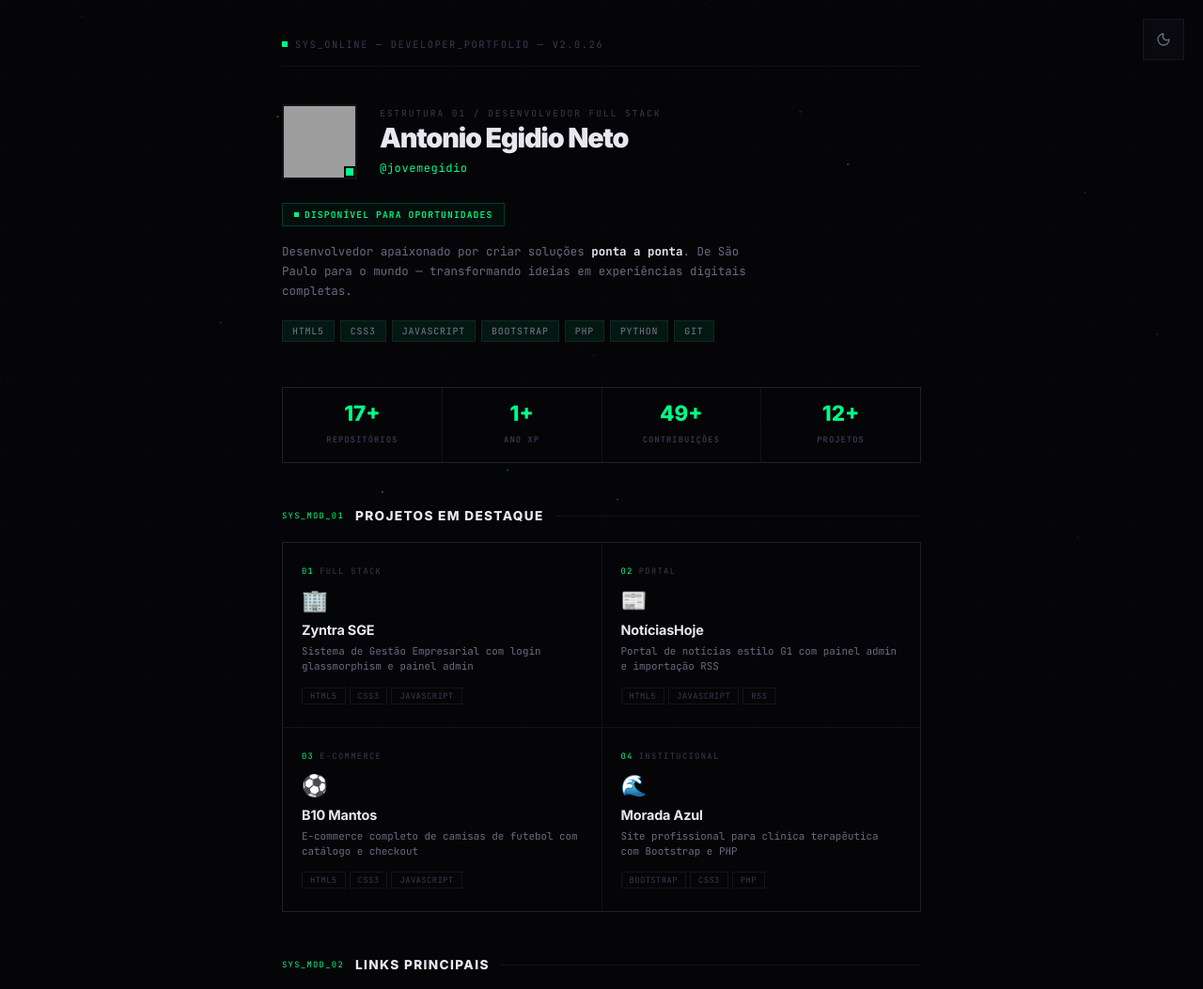
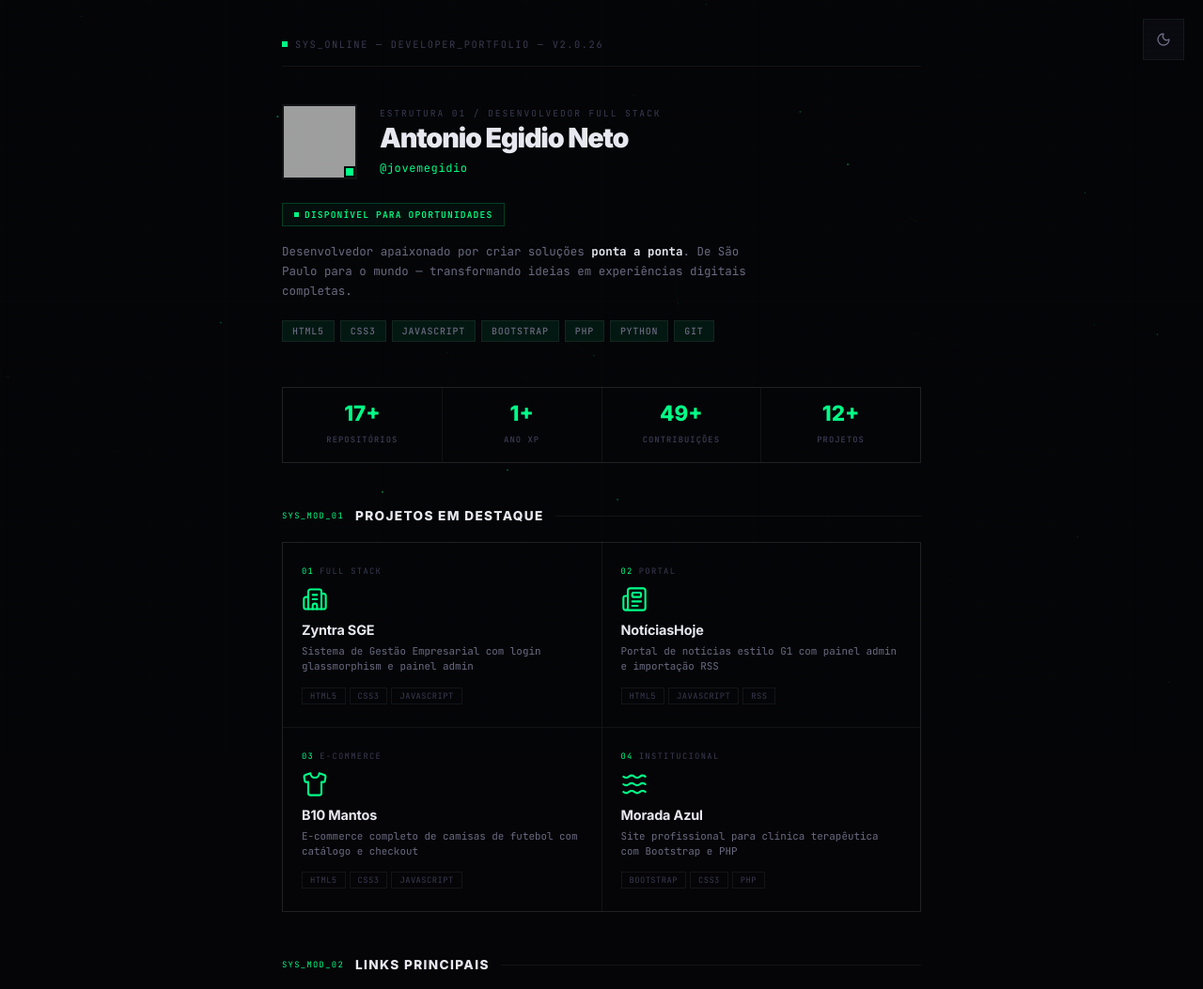
Before and after one commit to jovemegidio/Cartao-de-Visita, a plain HTML site: page index.html in a window 1280 px wide. Shown: the top 1053 px of the page at 94% size. Drawn offline with nearby package versions, Linux system fonts and the light colour scheme; grey boxes are pictures that could not be loaded.

Commit message:
feat: replace emoji icons with professional Lucide SVG icons
- Replace project-emoji spans with Lucide icons:
  building-2 (Zyntra SGE), newspaper (NoticiasHoje),
  shirt (B10 Mantos), waves (Morada Azul)
- Update CSS: project-icon class with accent color and proper SVG sizing
- All links verified working, favicon confirmed, encoding clean

```diff
--- a/index.html
+++ b/index.html
@@ -503,9 +503,12 @@
       color: var(--accent-1);
     }
 
-    .project-emoji {
-      font-size: 1.4rem;
-      margin-bottom: 8px;
+    .project-icon {
+      width: 28px;
+      height: 28px;
+      margin-bottom: 10px;
+      color: var(--accent-1);
+      stroke-width: 1.8;
       display: block;
     }
 
@@ -936,7 +939,7 @@
       <div class="projects-grid">
         <a href="https://jovemegidio.github.io/Zyntra-SGE/" target="_blank" rel="noopener" class="project-card">
           <div class="project-label"><span class="num">01</span> FULL STACK</div>
-          <span class="project-emoji">🏢</span>
+          <i data-lucide="building-2" class="project-icon"></i>
           <div class="project-name">Zyntra SGE</div>
           <div class="project-desc">Sistema de Gestão Empresarial com login glassmorphism e painel admin</div>
           <div class="project-tech">
@@ -948,7 +951,7 @@
 
         <a href="https://jovemegidio.github.io/NoticiasHoje/" target="_blank" rel="noopener" class="project-card">
           <div class="project-label"><span class="num">02</span> PORTAL</div>
-          <span class="project-emoji">📰</span>
+          <i data-lucide="newspaper" class="project-icon"></i>
           <div class="project-name">NotíciasHoje</div>
           <div class="project-desc">Portal de notícias estilo G1 com painel admin e importação RSS</div>
           <div class="project-tech">
@@ -960,7 +963,7 @@
 
         <a href="https://jovemegidio.github.io/b10mantos/" target="_blank" rel="noopener" class="project-card">
           <div class="project-label"><span class="num">03</span> E-COMMERCE</div>
-          <span class="project-emoji">⚽</span>
+          <i data-lucide="shirt" class="project-icon"></i>
           <div class="project-name">B10 Mantos</div>
           <div class="project-desc">E-commerce completo de camisas de futebol com catálogo e checkout</div>
           <div class="project-tech">
@@ -972,7 +975,7 @@
 
         <a href="https://jovemegidio.github.io/moradaazul/" target="_blank" rel="noopener" class="project-card">
           <div class="project-label"><span class="num">04</span> INSTITUCIONAL</div>
-          <span class="project-emoji">🌊</span>
+          <i data-lucide="waves" class="project-icon"></i>
           <div class="project-name">Morada Azul</div>
           <div class="project-desc">Site profissional para clínica terapêutica com Bootstrap e PHP</div>
           <div class="project-tech">
```
